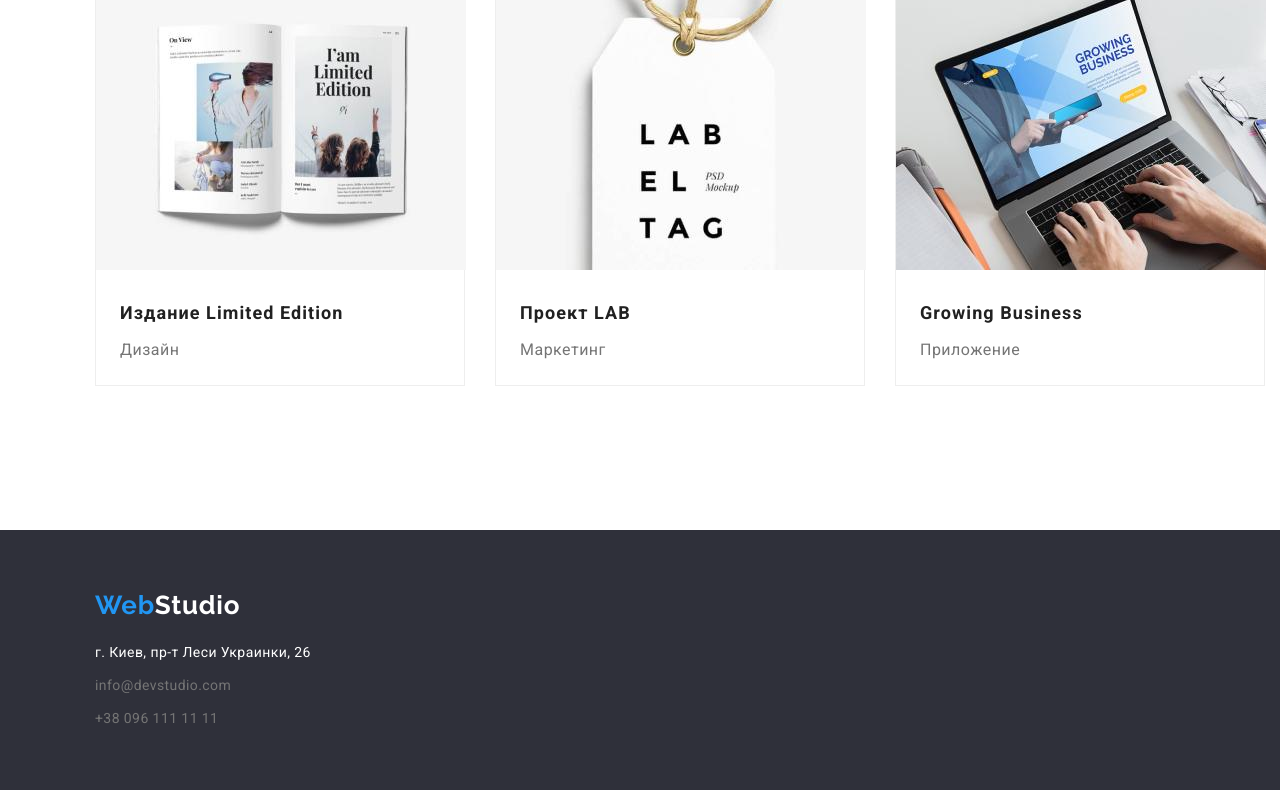
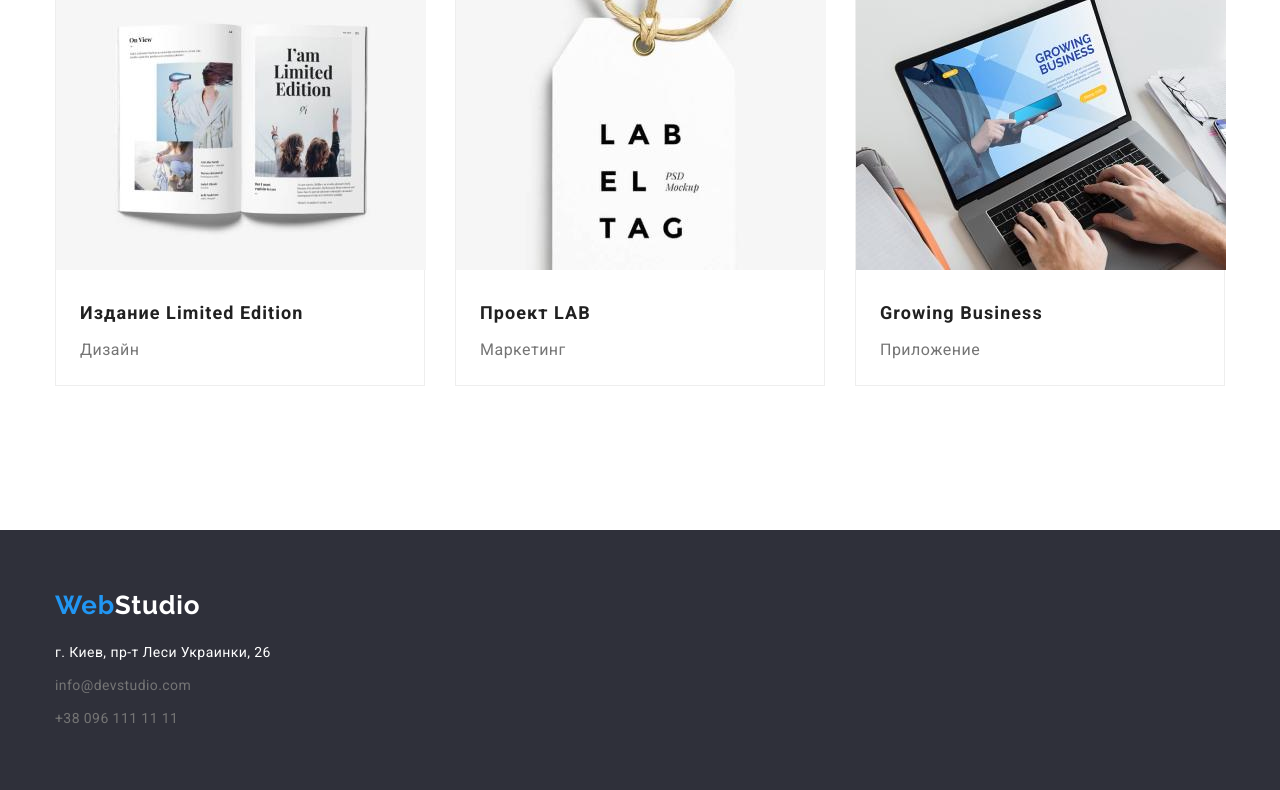
Before and after one commit to Vladvaulin/-goit-markup-hw-03, a plain HTML site: page portfolio.html in a window 1280 px wide. Shown: the part 1272-2062 px from the top of the page. Drawn offline with nearby package versions, Linux system fonts and the light colour scheme.

Commit message:
Update style.css

```diff
--- a/css/style.css
+++ b/css/style.css
@@ -20,6 +20,9 @@ li,
 ul,
 p {
   margin: 0;
+}
+ul {
+  padding-inline-start: 0;
 }
 ul[class] {
   list-style: none;
@@ -57,7 +60,6 @@ a {
   letter-spacing: 0.03em;
   color: var(--studio-name-color);
   margin-right: 93px;
-  margin-left: 40px;
 }
 .company-name > span:first-child {
   color: var(--hover-color);
@@ -345,7 +347,7 @@ a {
   border: 1px solid #eeeeee;
   width: 370px;
 }
-.container .main-list {
+.main-list {
   display: grid;
   grid-template-columns: 1fr 1fr 1fr;
   grid-template-rows: 1fr 1fr 1fr;
```
